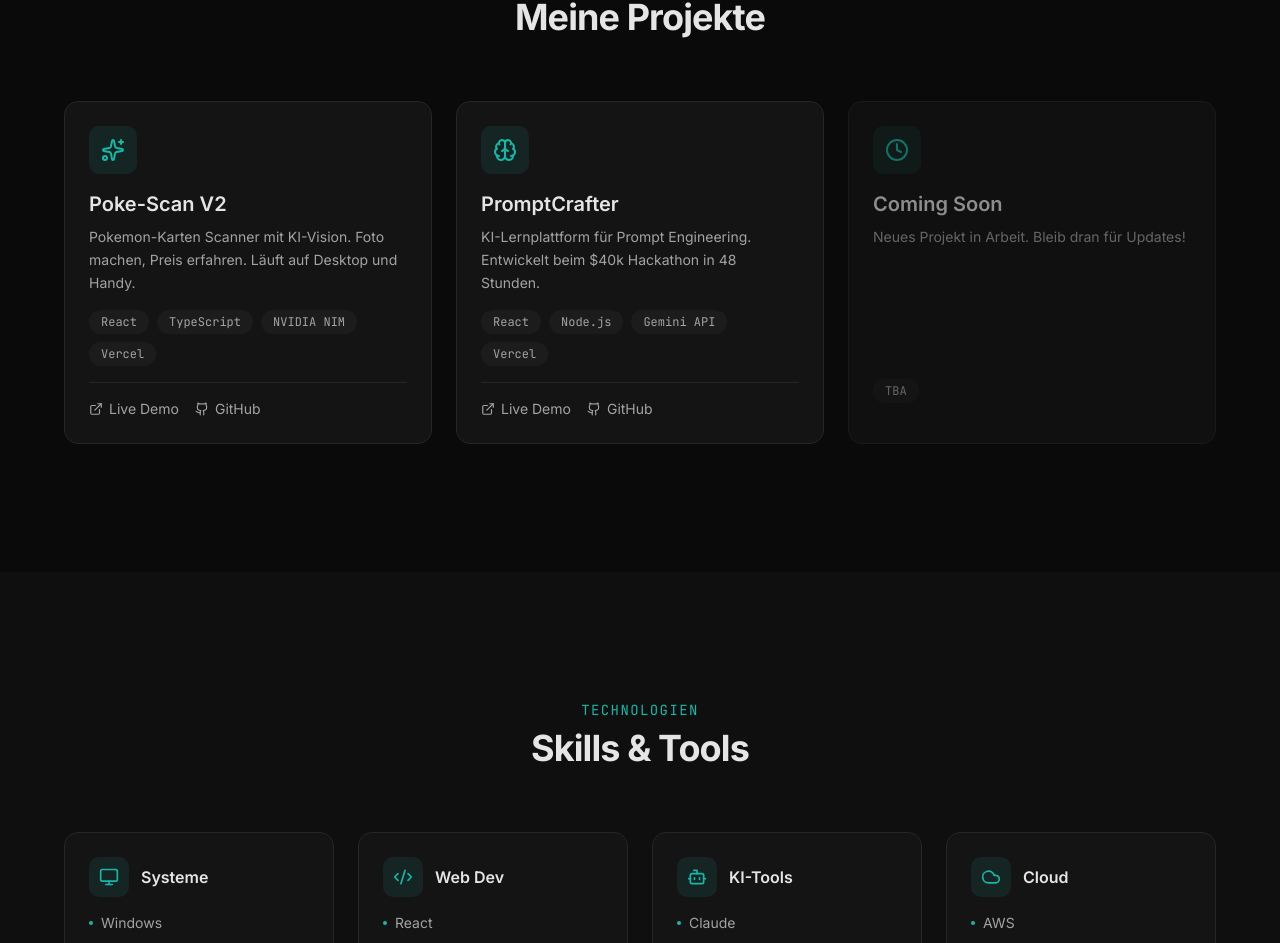
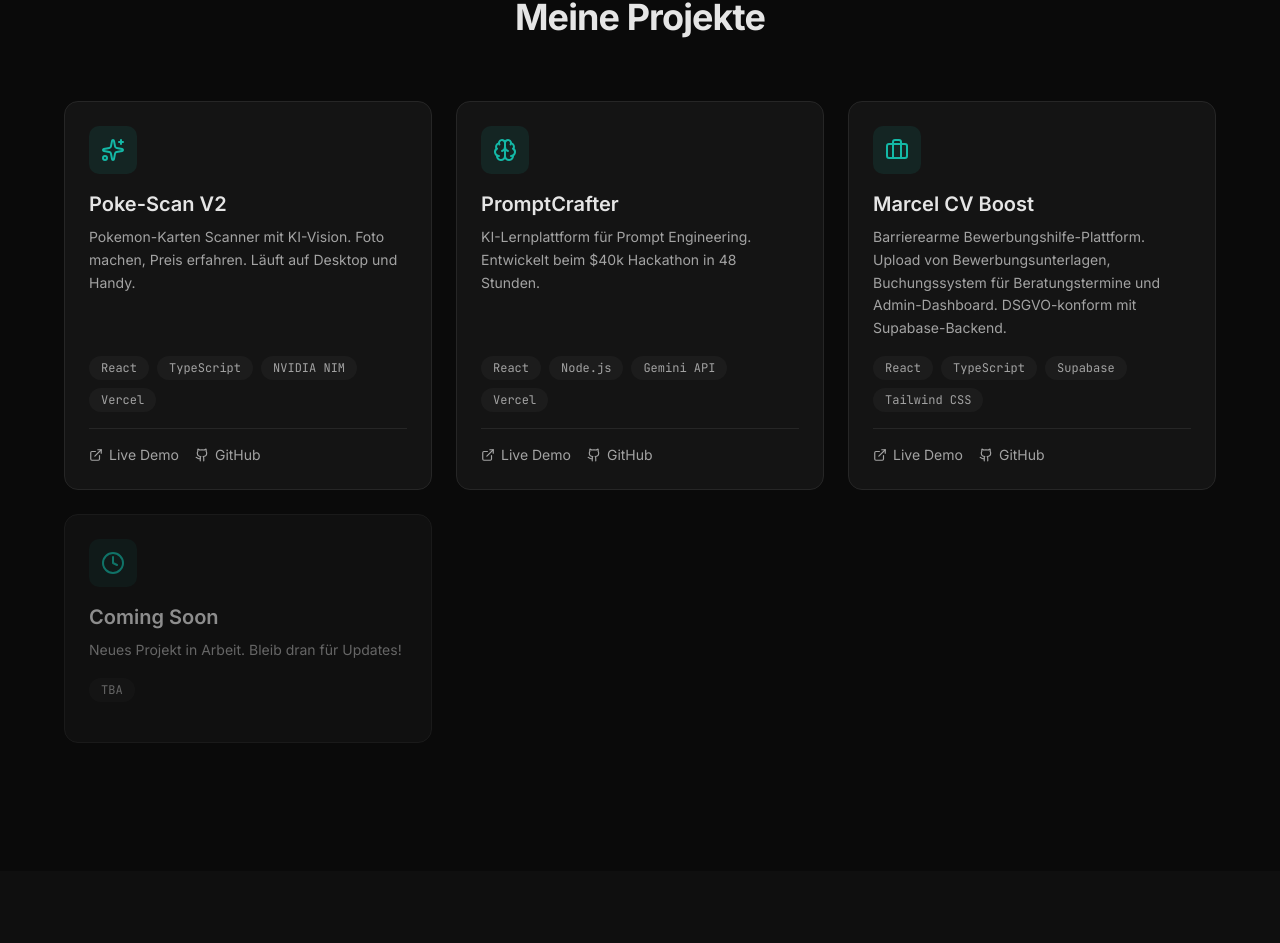
Before and after one commit to celtechstarter/portfolio, a Next.js app: page / in a window 1280 px wide. Shown: the part 959-1902 px from the top of the page. Built offline with nearby package versions, Linux system fonts and the light colour scheme.

Commit message:
feat: Marcel CV Boost als Projektkarte hinzugefügt
Neues Projekt mit Live-URL, GitHub-Link, Supabase-Tags und Briefcase-Icon.

Co-Authored-By: Claude Sonnet 4.6 <noreply@anthropic.com>

```diff
--- a/components/projects.tsx
+++ b/components/projects.tsx
@@ -1,4 +1,4 @@
-import { ExternalLink, Github, Sparkles, Brain, Clock } from "lucide-react"
+import { ExternalLink, Github, Sparkles, Brain, Clock, Briefcase } from "lucide-react"
 
 interface Project {
   title: string
@@ -28,6 +28,15 @@ const projects: Project[] = [
     icon: <Brain size={24} />,
     liveUrl: "https://promptcrafter.vercel.app",
     githubUrl: "https://github.com/celtechstarter/promptcrafter",
+  },
+  {
+    title: "Marcel CV Boost",
+    description:
+      "Barrierearme Bewerbungshilfe-Plattform. Upload von Bewerbungsunterlagen, Buchungssystem für Beratungstermine und Admin-Dashboard. DSGVO-konform mit Supabase-Backend.",
+    tags: ["React", "TypeScript", "Supabase", "Tailwind CSS"],
+    icon: <Briefcase size={24} />,
+    liveUrl: "https://marcel-cv-boost.lovable.app",
+    githubUrl: "https://github.com/celtechstarter/marcel-cv-boost",
   },
   {
     title: "Coming Soon",
```
